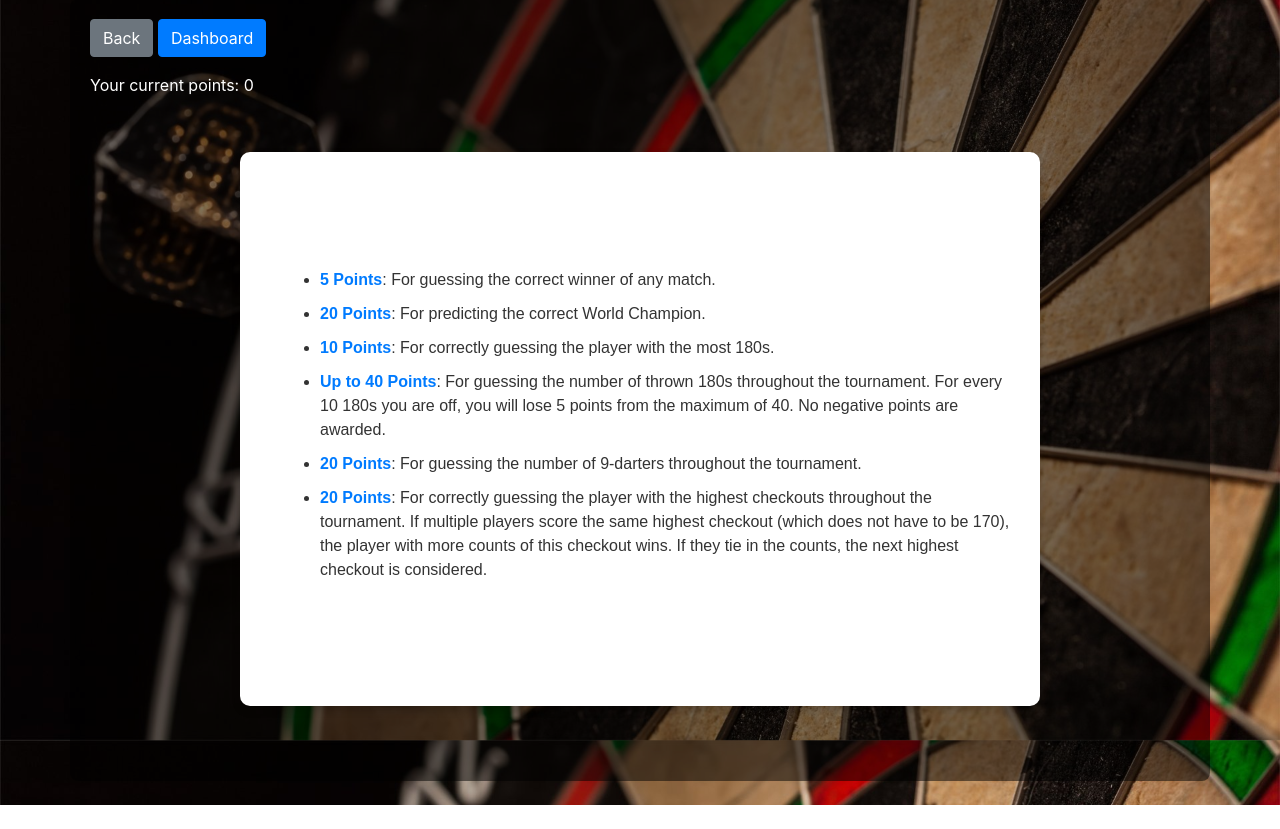
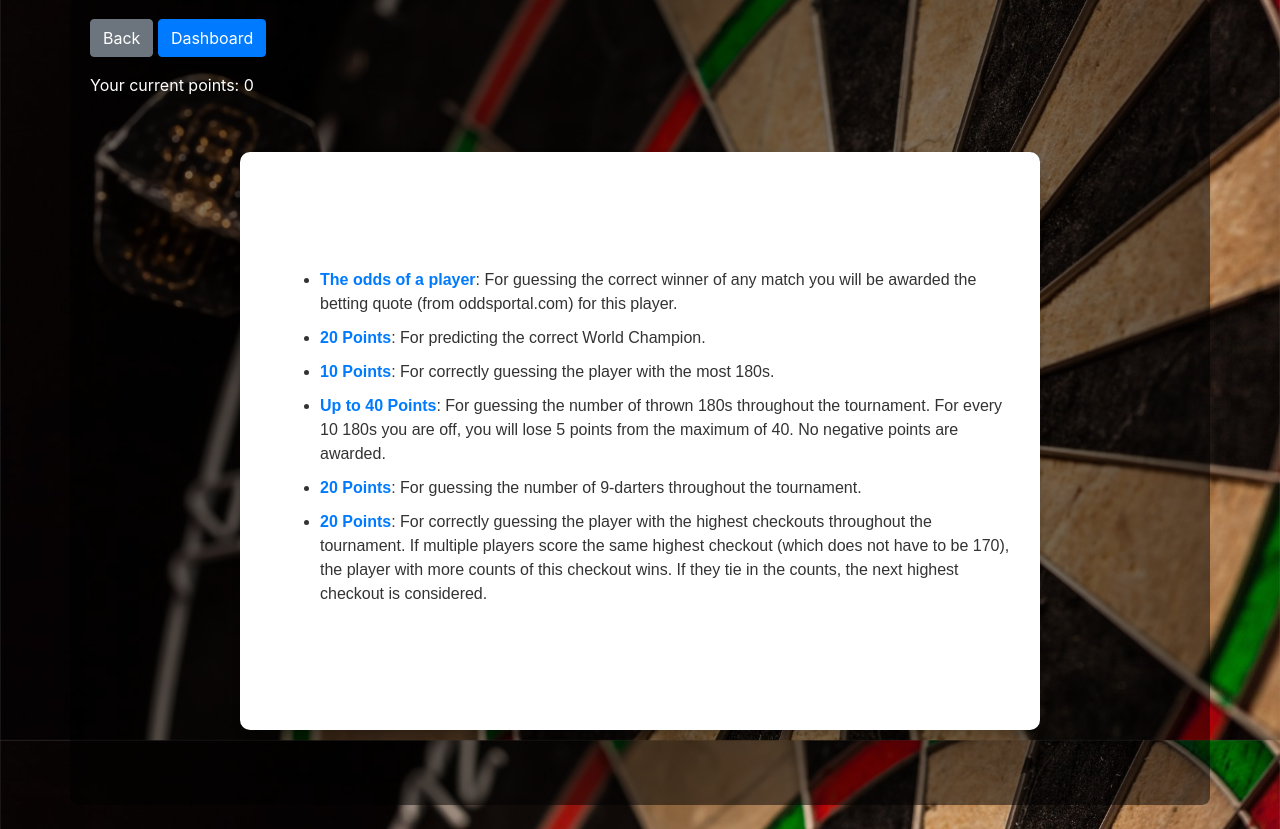
Before and after one commit to amorphousphage/dartsguesser, a Flask app: page /how-it-works in a window 1280 px wide. Shown: the part 113-942 px from the top of the page. Before the commit the page ends 918 px from the top, so only its background shows below. Run offline with Flask 3, Linux system fonts and the light colour scheme; some libraries are stand-ins or nearby versions.

Commit message:
Update display of the player's odds and updated how-it-works description

```diff
--- a/app.py
+++ b/app.py
@@ -182,7 +182,7 @@ def how_it_works():
 @app.route('/my-guesses')
 def my_guesses():
     # Logic to display the user's guesses (you can customize this later)
-    return render_template('my-guesses.html', translate_match_time=_('Time of the Match: {} (GMT)'), translate_no_guess=_('No guess'), translate_match_in_progress=('(Match not finished yet)'), translate_tournament_winner=_('Tournament Winner (+ 20 Points)'), translate_most_180s_thrown=_('Player with most 180s thrown (+ 10 Points)'), translate_number_180s_thrown=_('Number of 180s thrown total (+ max. 40 Points (-5 Points for every 10 180s off))'), translate_number_of_9_darters=_('Number of 9-darters thrown (+ 20 Points)'), translate_player_highest_checkout=_('Player with the highest checkout (+ 20 Points)'), translate_zero_points=_('(+ 0 points)'), translate_num180_points=_('({} points off from {} (+{} points))'), translate_guess_missed=_('Guess missed'))
+    return render_template('my-guesses.html', translate_match_time=_('Time of the Match: {} (GMT)'), translate_no_guess=_('No guess'), translate_match_in_progress=('(Match not finished yet)'), translate_tournament_winner=_('Tournament Winner (+ 20 Points)'), translate_most_180s_thrown=_('Player with most 180s thrown (+ 10 Points)'), translate_number_180s_thrown=_('Number of 180s thrown total (+ max. 40 Points (-5 Points for every 10 180s off))'), translate_number_of_9_darters=_('Number of 9-darters thrown (+ 20 Points)'), translate_player_highest_checkout=_('Player with the highest checkout (+ 20 Points)'), translate_zero_points=_('(+ 0 points)'), translate_num180_points=_('({} points off from {} (+{} points))'), translate_guess_missed=_('Guess missed'), translate_odds=_('odds'))
 
 ##############################
 # Routes for handling groups #
@@ -305,7 +305,7 @@ def group_page(group_code):
     if group_name_data is not None:
         group_name = group_name_data.name
 
-        return render_template('group_page.html', group_code=group_code, group_name=group_name, logged_in_user_id=user_id, translate_match_time=_('Time of the Match: {} (GMT)'), translate_no_guess=_('No guess'), translate_match_in_progress=('(Match not finished yet)'), translate_category_title=_('Category'), translate_guess_title=_('Guess'), translate_tournament_winner=_('Tournament Winner (+ 20 Points)'), translate_most_180s_thrown=_('Player with most 180s thrown (+ 10 Points)'), translate_number_180s_thrown=_('Number of 180s thrown total (+ max. 40 Points (-5 Points for every 10 180s off))'), translate_number_of_9_darters=_('Number of 9-darters thrown (+ 20 Points)'), translate_player_highest_checkout=_('Player with the highest checkout (+ 20 Points)'), translate_zero_points=_('(+ 0 points)'), translate_num180_points=_('({} points off from {} (+{} points))'), translate_place_title=_('Place'), translate_username_title=_('Username'), translate_points_title=_('Points'), translate_points_180_calc=_('({} points off from {} (+{} points))'))
+        return render_template('group_page.html', group_code=group_code, group_name=group_name, logged_in_user_id=user_id, translate_match_time=_('Time of the Match: {} (GMT)'), translate_no_guess=_('No guess'), translate_match_in_progress=('(Match not finished yet)'), translate_category_title=_('Category'), translate_guess_title=_('Guess'), translate_tournament_winner=_('Tournament Winner (+ 20 Points)'), translate_most_180s_thrown=_('Player with most 180s thrown (+ 10 Points)'), translate_number_180s_thrown=_('Number of 180s thrown total (+ max. 40 Points (-5 Points for every 10 180s off))'), translate_number_of_9_darters=_('Number of 9-darters thrown (+ 20 Points)'), translate_player_highest_checkout=_('Player with the highest checkout (+ 20 Points)'), translate_zero_points=_('(+ 0 points)'), translate_num180_points=_('({} points off from {} (+{} points))'), translate_place_title=_('Place'), translate_username_title=_('Username'), translate_points_title=_('Points'), translate_points_180_calc=_('({} points off from {} (+{} points))'), translate_odds=_('odds'))
     else:
         return Response(status=204)
 
--- a/templates/how-it-works.html
+++ b/templates/how-it-works.html
@@ -7,7 +7,7 @@
     <h1>{{ _('How It Works') }}</h1>
     <p>{{ _('This is how points are awarded in DartsGuesser:') }}</p>
     <ul class="points-list">
-        <li><strong>{{ _('5 Points') }}</strong>: {{ _('For guessing the correct winner of any match.') }}</li>
+        <li><strong>{{ _('The odds of a player') }}</strong>: {{ _('For guessing the correct winner of any match you will be awarded the betting quote (from oddsportal.com) for this player.') }}</li>
         <li><strong>{{ _('20 Points') }}</strong>: {{ _('For predicting the correct World Champion.') }}</li>
         <li><strong>{{ _('10 Points') }}</strong>: {{ _('For correctly guessing the player with the most 180s.') }}</li>
         <li><strong>{{ _('Up to 40 Points') }}</strong>: {{ _('For guessing the number of thrown 180s throughout the tournament. For every 10 180s you are off, you will lose 5 points from the maximum of 40. No negative points are awarded.') }}</li>
```
Also changed, not shown: templates/group_page.html (+4 -3 lines), templates/my-guesses.html (+4 -3 lines), translations/de/LC_MESSAGES/messages.po, translations/es/LC_MESSAGES/messages.po, translations/fr/LC_MESSAGES/messages.po, translations/it/LC_MESSAGES/messages.po, translations/nl/LC_MESSAGES/messages.po, 5 other files.
